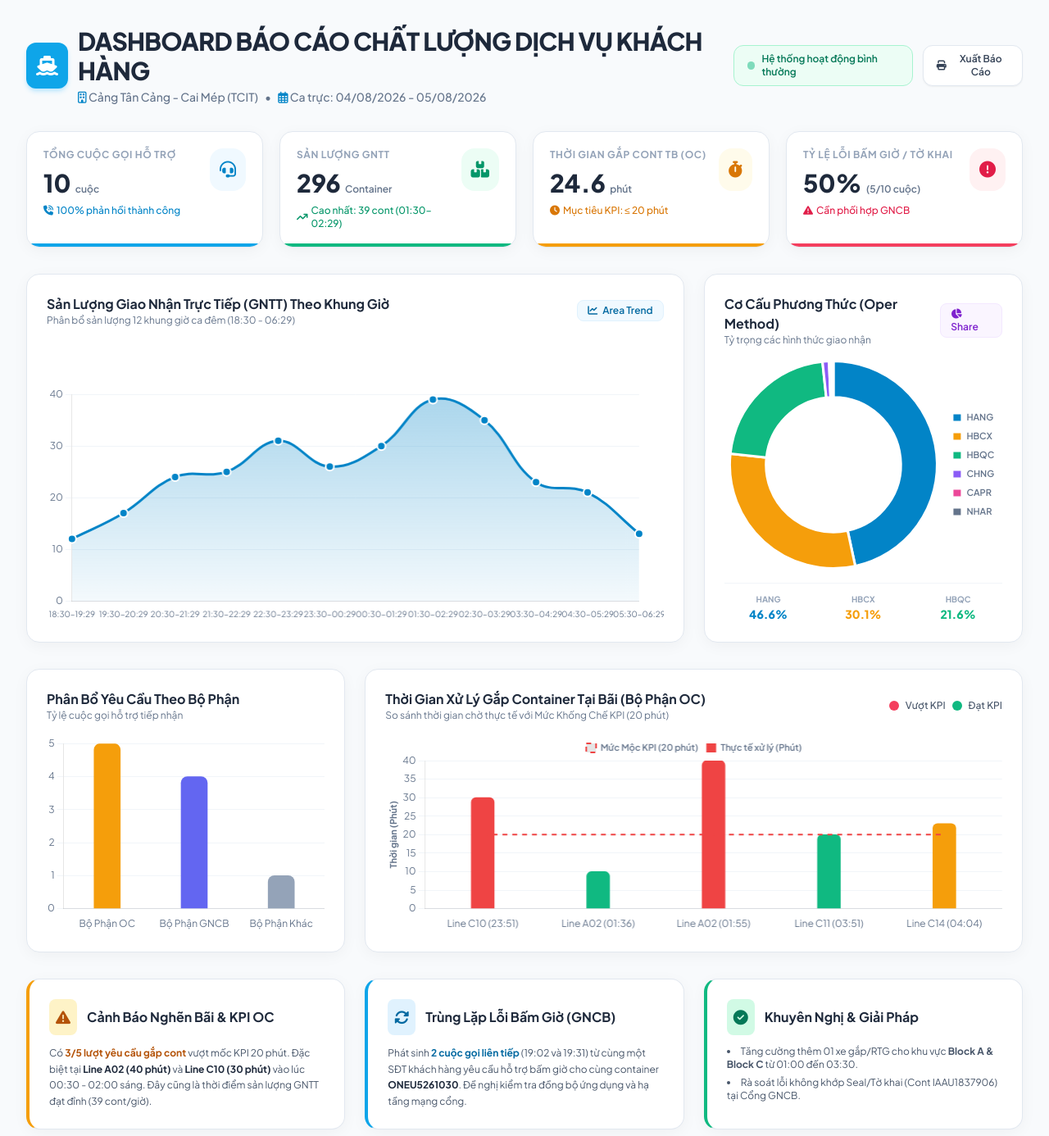
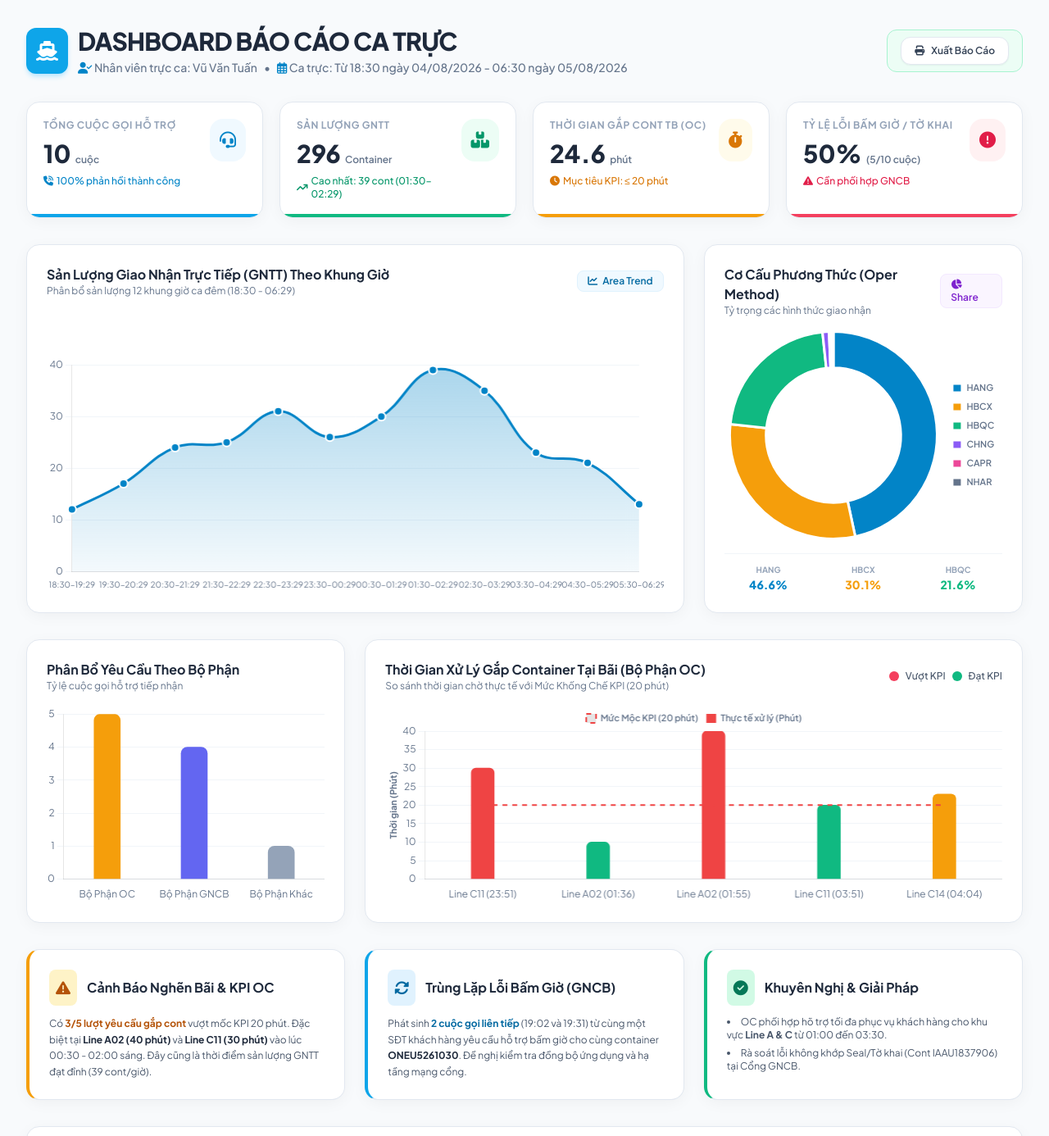
Before and after one commit to cskhtcit/baocaocatruc, a plain HTML site: page index.html in a window 1280 px wide. Shown: the top 1386 px of the page at 82% size. Drawn offline with nearby package versions, Linux system fonts and the light colour scheme.

Commit message:
Update index.html

```diff
--- a/index.html
+++ b/index.html
@@ -3,7 +3,7 @@
 <head>
     <meta charset="UTF-8">
     <meta name="viewport" content="width=device-width, initial-scale=1.0">
-    <title>Dashboard Quản Lý Chất Lượng Dịch Vụ Khách Hàng - TCIT</title>
+    <title>Dashboard Báo cáo ca trực - TCIT</title>
     <!-- Tailwind CSS -->
     <script src="https://cdn.tailwindcss.com"></script>
     <!-- Chart.js -->
@@ -78,20 +78,19 @@
                         <i class="fa-solid fa-ship text-2xl"></i>
                     </div>
                     <div>
-                        <h1 class="text-2xl md:text-3xl font-extrabold text-slate-800 tracking-tight">DASHBOARD BÁO CÁO CHẤT LƯỢNG DỊCH VỤ KHÁCH HÀNG</h1>
+                        <h1 class="text-2xl md:text-3xl font-extrabold text-slate-800 tracking-tight">DASHBOARD BÁO CÁO CA TRỰC</h1>
                         <p class="text-sm font-medium text-slate-500 mt-1 flex items-center gap-2">
-                            <span><i class="fa-regular fa-building text-sky-600"></i> Cảng Tân Cảng - Cai Mép (TCIT)</span>
+                            <span><i class="fa-solid fa-user-check text-sky-600"></i> Nhân viên trực ca: Vũ Văn Tuấn
+                </span>
                             <span>•</span>
-                            <span><i class="fa-regular fa-calendar-alt text-sky-600"></i> Ca trực: 04/08/2026 - 05/08/2026</span>
+                            <span><i class="fa-regular fa-calendar-alt text-sky-600"></i> Ca trực: Từ 18:30 ngày 04/08/2026 - 06:30 ngày 05/08/2026</span>
                         </p>
                     </div>
                 </div>
             </div>
             <div class="flex items-center gap-3 self-start md:self-auto">
                 <div class="px-4 py-2 bg-emerald-50 text-emerald-700 border border-emerald-200 rounded-xl font-semibold text-xs flex items-center gap-2">
-                    <span class="w-2.5 h-2.5 rounded-full bg-emerald-500 animate-pulse"></span>
-                    Hệ thống hoạt động bình thường
-                </div>
+
                 <button onclick="window.print()" class="px-4 py-2 bg-white text-slate-700 border border-slate-200 rounded-xl font-semibold text-xs hover:bg-slate-50 transition flex items-center gap-2 shadow-sm">
                     <i class="fa-solid fa-print"></i> Xuất Báo Cáo
                 </button>
@@ -266,7 +265,7 @@
                 <h3 class="font-bold text-slate-800">Cảnh Báo Nghẽn Bãi & KPI OC</h3>
             </div>
             <p class="text-xs text-slate-600 leading-relaxed">
-                Có <strong class="text-amber-700">3/5 lượt yêu cầu gắp cont</strong> vượt mốc KPI 20 phút. Đặc biệt tại <strong class="text-slate-800">Line A02 (40 phút)</strong> và <strong class="text-slate-800">Line C10 (30 phút)</strong> vào lúc 00:30 - 02:00 sáng. Đây cũng là thời điểm sản lượng GNTT đạt đỉnh (39 cont/giờ).
+                Có <strong class="text-amber-700">3/5 lượt yêu cầu gắp cont</strong> vượt mốc KPI 20 phút. Đặc biệt tại <strong class="text-slate-800">Line A02 (40 phút)</strong> và <strong class="text-slate-800">Line C11 (30 phút)</strong> vào lúc 00:30 - 02:00 sáng. Đây cũng là thời điểm sản lượng GNTT đạt đỉnh (39 cont/giờ).
             </p>
         </div>
 
@@ -290,7 +289,7 @@
                 <h3 class="font-bold text-slate-800">Khuyên Nghị & Giải Pháp</h3>
             </div>
             <ul class="text-xs text-slate-600 space-y-1.5 list-disc list-inside">
-                <li>Tăng cường thêm 01 xe gắp/RTG cho khu vực <strong>Block A & Block C</strong> từ 01:00 đến 03:30.</li>
+                <li>OC phối hợp hõ trợ tối đa phục vụ khách hàng cho khu vực <strong>Line A & C</strong> từ 01:00 đến 03:30.</li>
                 <li>Rà soát lỗi không khớp Seal/Tờ khai (Cont IAAU1837906) tại Cổng GNCB.</li>
             </ul>
         </div>
@@ -378,7 +377,7 @@
                         <td class="py-3 px-4"><span class="px-2 py-0.5 bg-sky-50 text-sky-600 border border-sky-200 rounded font-medium">Hotline</span></td>
                         <td class="py-3 px-4 font-mono">0766 765 586</td>
                         <td class="py-3 px-4"><span class="px-2.5 py-1 bg-amber-50 text-amber-700 rounded-full font-bold text-[11px]">OC</span></td>
-                        <td class="py-3 px-4 font-bold text-slate-700">Line C10</td>
+                        <td class="py-3 px-4 font-bold text-slate-700">Line C11</td>
                         <td class="py-3 px-4"><span class="text-rose-600 font-extrabold">30 phút</span></td>
                         <td class="py-3 px-4 font-medium">Hỗ trợ gắp cont C11 SLSU8042512</td>
                         <td class="py-3 px-4 text-center"><span class="px-2.5 py-0.5 bg-rose-100 text-rose-800 rounded-full font-semibold text-[10px]">Vượt KPI</span></td>
@@ -436,7 +435,7 @@
                         <td class="py-3 px-4 text-slate-400">-</td>
                         <td class="py-3 px-4 text-slate-400">-</td>
                         <td class="py-3 px-4 font-medium">TK ko khop IAAU1837906 (Ko khop seal)</td>
-                        <td class="py-3 px-4 text-center"><span class="px-2.5 py-0.5 bg-emerald-100 text-emerald-800 rounded-full font-semibold text-[10px]">Đã hướng dẫn</span></td>
+                        <td class="py-3 px-4 text-center"><span class="px-2.5 py-0.5 bg-emerald-100 text-emerald-800 rounded-full font-semibold text-[10px]">Đã xử lý</span></td>
                     </tr>
                 </tbody>
             </table>
@@ -445,7 +444,6 @@
 
     <!-- Footer -->
     <footer class="text-center text-xs text-slate-400 py-4 border-t border-slate-200">
-        <p>© 2026 TAN CANG - CAI MEP INTERNATIONAL TERMINAL (TCIT). ALL RIGHTS RESERVED.</p>
         <p class="mt-1">Báo cáo được tự động khởi tạo dựa trên dữ liệu nhật ký cuộc gọi & sản lượng GNTT.</p>
     </footer>
 
@@ -601,7 +599,7 @@
         new Chart(ctxOc, {
             type: 'bar',
             data: {
-                labels: ['Line C10 (23:51)', 'Line A02 (01:36)', 'Line A02 (01:55)', 'Line C11 (03:51)', 'Line C14 (04:04)'],
+                labels: ['Line C11 (23:51)', 'Line A02 (01:36)', 'Line A02 (01:55)', 'Line C11 (03:51)', 'Line C14 (04:04)'],
                 datasets: [
                     {
                         type: 'line',
```
